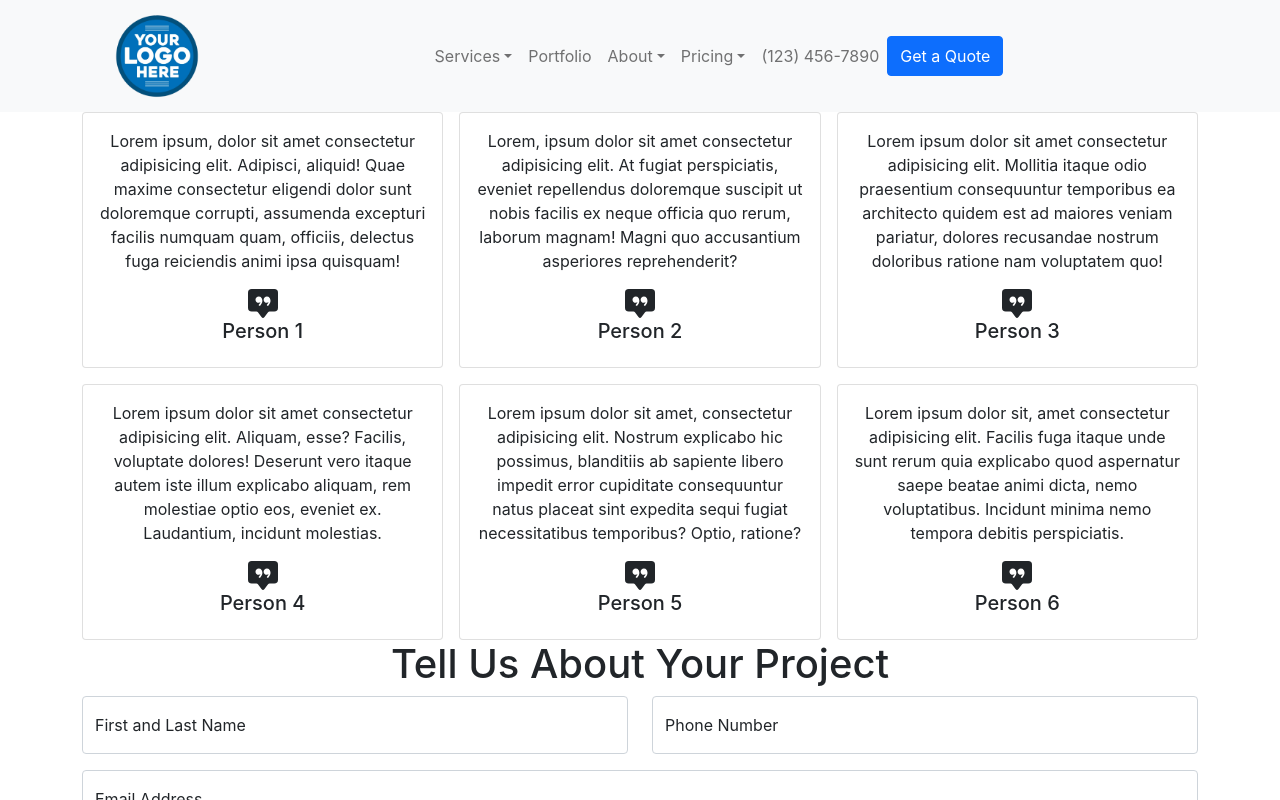
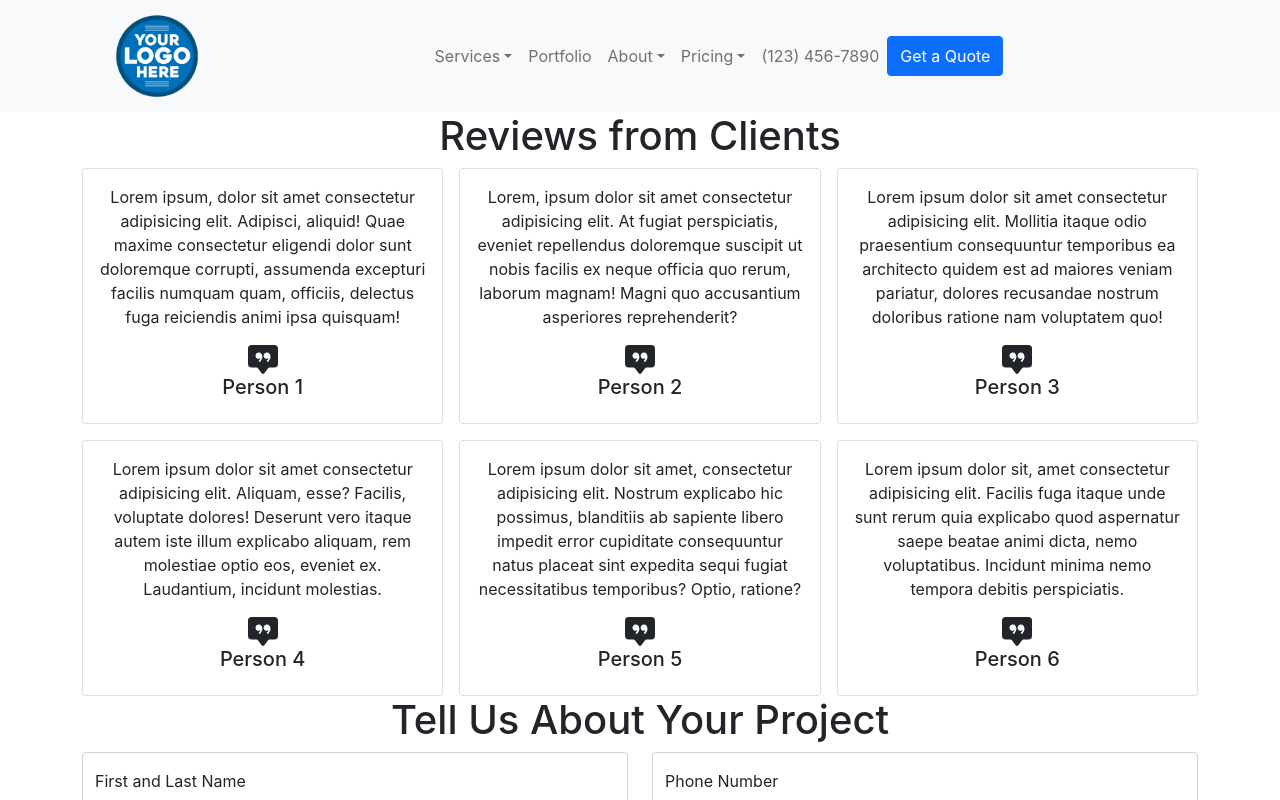
Before and after one commit to zachdrummond/renovations-template, a React (Create React App) app: page / in a window 1280 px wide. Shown: the top 800 px of the page. Built offline with nearby package versions, Linux system fonts and the light colour scheme; the HTML template or start-up script is replaced by a standard one.

Commit message:
Added title to Reviews

```diff
--- a/src/Components/Reviews/Reviews.jsx
+++ b/src/Components/Reviews/Reviews.jsx
@@ -4,6 +4,7 @@ import REVIEWS from "./Reviews";
 const Reviews = () => {
   return (
     <Container id="Reviews">
+      <h1 className="text-center">Reviews from Clients</h1>
       <Row className="g-3">
         {REVIEWS.customers.map((review) => {
           return (
```
